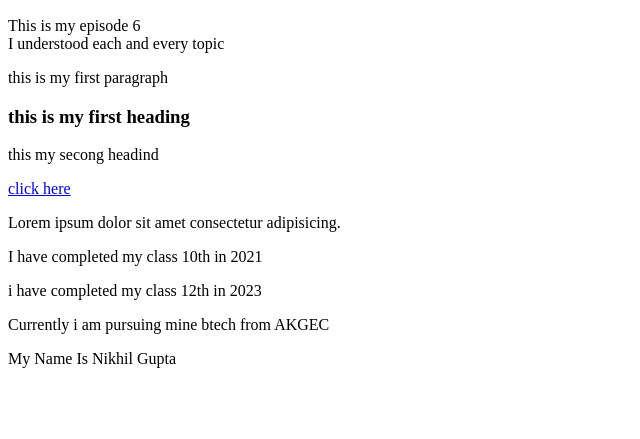
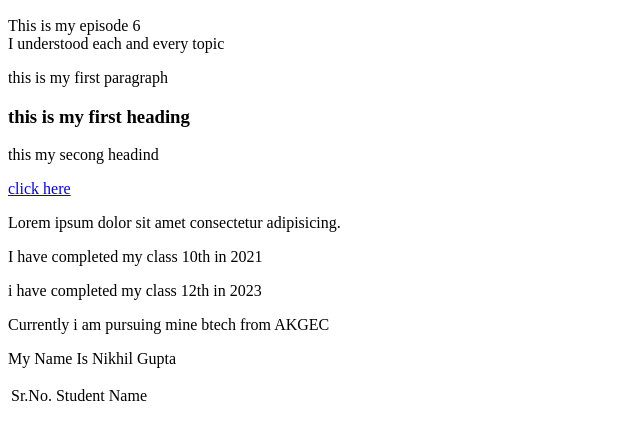
Before and after one commit to NIKHIL-all-png/NikhilCodes, a plain HTML site: page WebDevlopment/other/Project/lecture5.html in a window 1280 px wide. Shown: the part 353-792 px from the top of the page, without its empty margins (0-640 px from the left). Drawn offline with Linux system fonts and the light colour scheme.

Commit message:
commited

```diff
--- a/WebDevlopment/other/Project/lecture5.html
+++ b/WebDevlopment/other/Project/lecture5.html
@@ -30,11 +30,19 @@
     <p>My Name Is Nikhil Gupta </p>
 
     <p id="para1"></p>
+    <table>
+        <tr>
+            <td>Sr.No.</td>
+            <td>Student Name</td>
+        </tr>
+    </table>
 
     <article id="article1"></article>
     <section id="babber1"></section>
 
     <p class="para"></p>
     <article class="dog"></article>
+
+
 </body>
 </html>
```
Also changed, not shown: WebDevlopment/other/new.html (+1 -0 lines).
